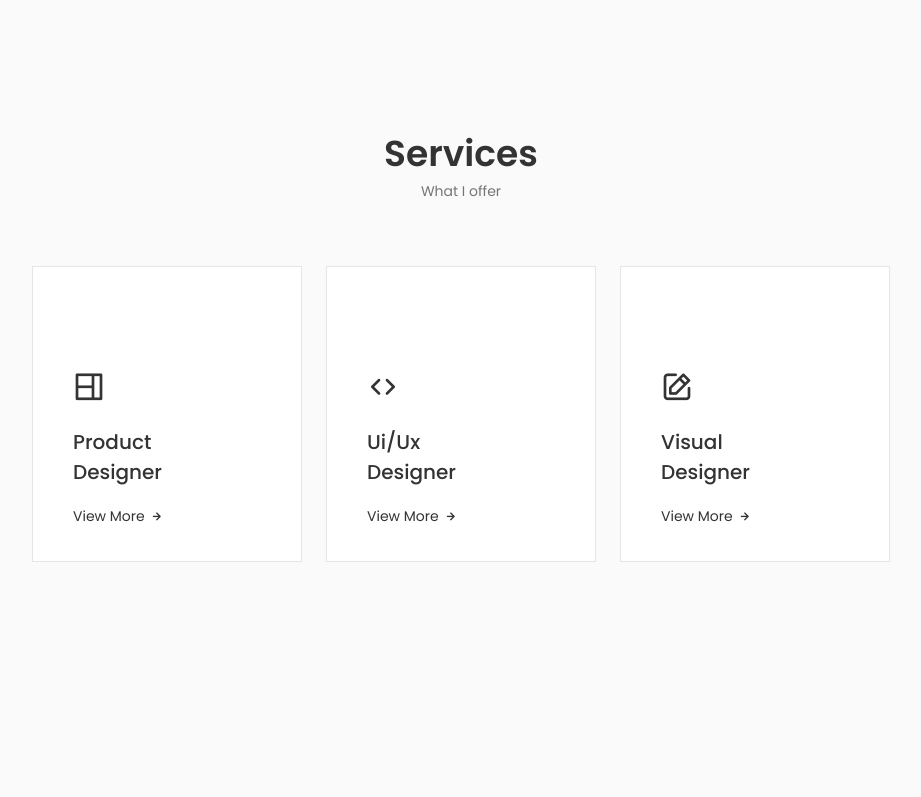
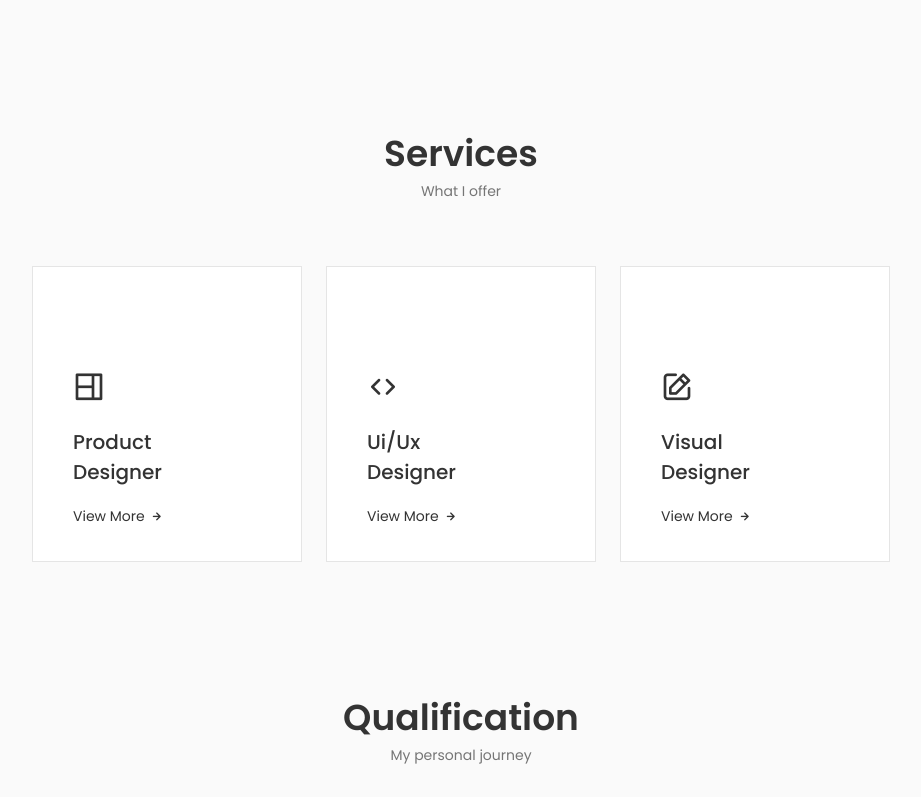
Before and after one commit to BuomYian/portfolio, a React (Vite) app in the folder buomkuoth/: page / in a window 1280 px wide. Shown: the part 2000-2797 px from the top of the page, without its empty margins (179-1100 px from the left). Before the commit the page ends 2594 px from the top, so only its background shows below. Built offline with nearby package versions, Linux system fonts and the light colour scheme.

Commit message:
qualification part

```diff
--- a/buomkuoth/src/App.jsx
+++ b/buomkuoth/src/App.jsx
@@ -2,6 +2,7 @@
 import About from './components/about/About';
 import Header from './components/header/Header';
 import Home from './components/home/Home';
+import Qualification from './components/qualification/Qualification';
 import Services from './components/services/Services';
 import Skills from './components/skills/Skills';
 
@@ -14,6 +15,7 @@
         <About />
         <Skills />
         <Services />
+        <Qualification />
       </main>
     </>
   );
--- /dev/null
+++ b/buomkuoth/src/components/qualification/Qualification.css
@@ -0,0 +1,81 @@
+.qualification__container {
+  max-width: 768px;
+}
+
+.qualification__tabs {
+  display: flex;
+  justify-content: center;
+  margin-bottom: var(--mb-2);
+}
+
+.qualification__button {
+  font-size: var(--h3-font-size);
+  font-weight: var(--font-medium);
+  color: var(--title-color);
+  margin: 0 var(--mb-1);
+  cursor: pointer;
+}
+
+.qualification__button:hover {
+  color: var(--title-color-dark);
+}
+
+.qualification__icon {
+  font-size: 1.8rem;
+  margin-right: var(--mb-0-25);
+}
+
+.qualification-active {
+  color: var(--title-color-dark);
+}
+
+.qualification__sections {
+  display: grid;
+  grid-template-columns: 0.5fr;
+  justify-content: center;
+}
+
+.qualification__content {
+  display: none;
+}
+
+.qualification__content-active {
+  display: block;
+}
+
+.qualification__data {
+  display: grid;
+  grid-template-columns: 1fr max-content 1fr;
+  column-gap: 1.5rem;
+}
+
+.qualification__title {
+  font-size: var(--normal-font-size);
+  font-weight: var(--font-medium);
+}
+
+.qualification__subtitle {
+  display: inline-block;
+  font-size: var(--small-font-size);
+  margin-bottom: var(--mb-1);
+}
+
+.qualification__calendar {
+  font-size: var(--small-font-size);
+}
+
+.qualification__rounder {
+  display: inline-block;
+  width: 13px;
+  height: 13px;
+  background-color: var(--text-color);
+  border-radius: 50%;
+}
+
+.qualification__line {
+  display: block;
+  width: 1px;
+  height: 100%;
+  background-color: var(--text-color);
+  transform: translate(6px, -7px);
+}
--- /dev/null
+++ b/buomkuoth/src/components/qualification/Qualification.jsx
@@ -0,0 +1,211 @@
+import { useState } from 'react';
+import './Qualification.css';
+
+const Qualification = () => {
+  const [toggelState, setToggleState] = useState(1);
+
+  const toggleTap = (index) => {
+    setToggleState(index);
+  };
+
+  return (
+    <section className="qualification section">
+      <h2 className="section__title">Qualification</h2>
+      <span className="section__subtitle">My personal journey</span>
+
+      <div className="qualification__container container">
+        <div className="qualification__tabs">
+          <div
+            className={
+              toggelState === 1
+                ? 'qualification__button qualification-active button--flex'
+                : 'qualification__button button--flex'
+            }
+            onClick={() => toggleTap(1)}
+          >
+            <i className="uil uil-graduation-cap qualification__icon"></i>{' '}
+            Education
+          </div>
+
+          <div
+            className={
+              toggelState === 2
+                ? 'qualification__button qualification-active button--flex'
+                : 'qualification__button button--flex'
+            }
+            onClick={() => toggleTap(2)}
+          >
+            <i className="uil uil-briefcase-alt qualification__icon"></i>{' '}
+            Experience
+          </div>
+        </div>
+
+        <div className="qualification__sections">
+          <div
+            className={
+              toggelState === 1
+                ? 'qualification__content qualification__content-active'
+                : 'qualification__content'
+            }
+          >
+            <div className="qualification__data">
+              <div>
+                <h3 className="qualification__title">Software Engineering</h3>
+                <span className="qualification__subtitle">ALX Africa</span>
+                <div className="qualification__calendar">
+                  <i className="uil uil-calendar-alt"> 2022 to 2023</i>
+                </div>
+              </div>
+              <div>
+                <span className="qualification__rounder"></span>
+                <span className="qualification__line"></span>
+              </div>
+            </div>
+
+            <div className="qualification__data">
+              <div></div>
+
+              <div>
+                <span className="qualification__rounder"></span>
+                <span className="qualification__line"></span>
+              </div>
+
+              <div>
+                <h3 className="qualification__title">Computer Science</h3>
+                <span className="qualification__subtitle">
+                  Bahir Dar University
+                </span>
+                <div className="qualification__calendar">
+                  <i className="uil uil-calendar-alt"> 2019 to 2023</i>
+                </div>
+              </div>
+            </div>
+
+            <div className="qualification__data">
+              <div>
+                <h3 className="qualification__title">
+                  Computer Applications and Enterprenuarship
+                </h3>
+                <span className="qualification__subtitle">
+                  Don Bosco Institute of Technology
+                </span>
+                <div className="qualification__calendar">
+                  <i className="uil uil-calendar-alt">
+                    {' '}
+                    June - 2018 to December - 2018
+                  </i>
+                </div>
+              </div>
+              <div>
+                <span className="qualification__rounder"></span>
+                <span className="qualification__line"></span>
+              </div>
+            </div>
+
+            <div className="qualification__data">
+              <div></div>
+
+              <div>
+                <span className="qualification__rounder"></span>
+                <span className="qualification__line"></span>
+              </div>
+
+              <div>
+                <h3 className="qualification__title">
+                  Kenya Certificate of Secondary Education (KCSE)
+                </h3>
+                <span className="qualification__subtitle">
+                  Onjiko High School
+                </span>
+                <div className="qualification__calendar">
+                  <i className="uil uil-calendar-alt"> 2014 to 2018</i>
+                </div>
+              </div>
+            </div>
+
+            <div className="qualification__data">
+              <div>
+                <h3 className="qualification__title">
+                  Kenya Certificate of Primary Education (KCPE)
+                </h3>
+                <span className="qualification__subtitle">
+                  Greenfield Primary School
+                </span>
+                <div className="qualification__calendar">
+                  <i className="uil uil-calendar-alt"> 2011 to 2013</i>
+                </div>
+              </div>
+              <div>
+                <span className="qualification__rounder"></span>
+                <span className="qualification__line"></span>
+              </div>
+            </div>
+          </div>
+
+          <div
+            className={
+              toggelState === 2
+                ? 'qualification__content qualification__content-active'
+                : 'qualification__content'
+            }
+          >
+            <div className="qualification__data">
+              <div></div>
+
+              <div>
+                <span className="qualification__rounder"></span>
+                <span className="qualification__line"></span>
+              </div>
+              <div>
+                <h3 className="qualification__title">IT Technician</h3>
+                <span className="qualification__subtitle">JICTS limited</span>
+                <div className="qualification__calendar">
+                  <i className="uil uil-calendar-alt"> Dec 2023 to present</i>
+                </div>
+              </div>
+            </div>
+
+            <div className="qualification__data">
+              <div>
+                <h3 className="qualification__title">Backend Developer</h3>
+                <span className="qualification__subtitle">
+                  Tech Project On Budget (TPOB)
+                </span>
+                <div className="qualification__calendar">
+                  <i className="uil uil-calendar-alt"> Oct 2023 to present</i>
+                </div>
+              </div>
+
+              <div>
+                <span className="qualification__rounder"></span>
+                <span className="qualification__line"></span>
+              </div>
+            </div>
+
+            <div className="qualification__data">
+              <div></div>
+              <div>
+                <span className="qualification__rounder"></span>
+                <span className="qualification__line"></span>
+              </div>
+              <div>
+                <h3 className="qualification__title">Networking</h3>
+                <span className="qualification__subtitle">
+                  Bahir Dar Institute of Technology (ICT Development)
+                </span>
+                <div className="qualification__calendar">
+                  <i className="uil uil-calendar-alt">
+                    {' '}
+                    Jun - 2022 to Oct - 2022
+                  </i>
+                </div>
+              </div>
+            </div>
+          </div>
+        </div>
+      </div>
+    </section>
+  );
+};
+
+export default Qualification;
```
